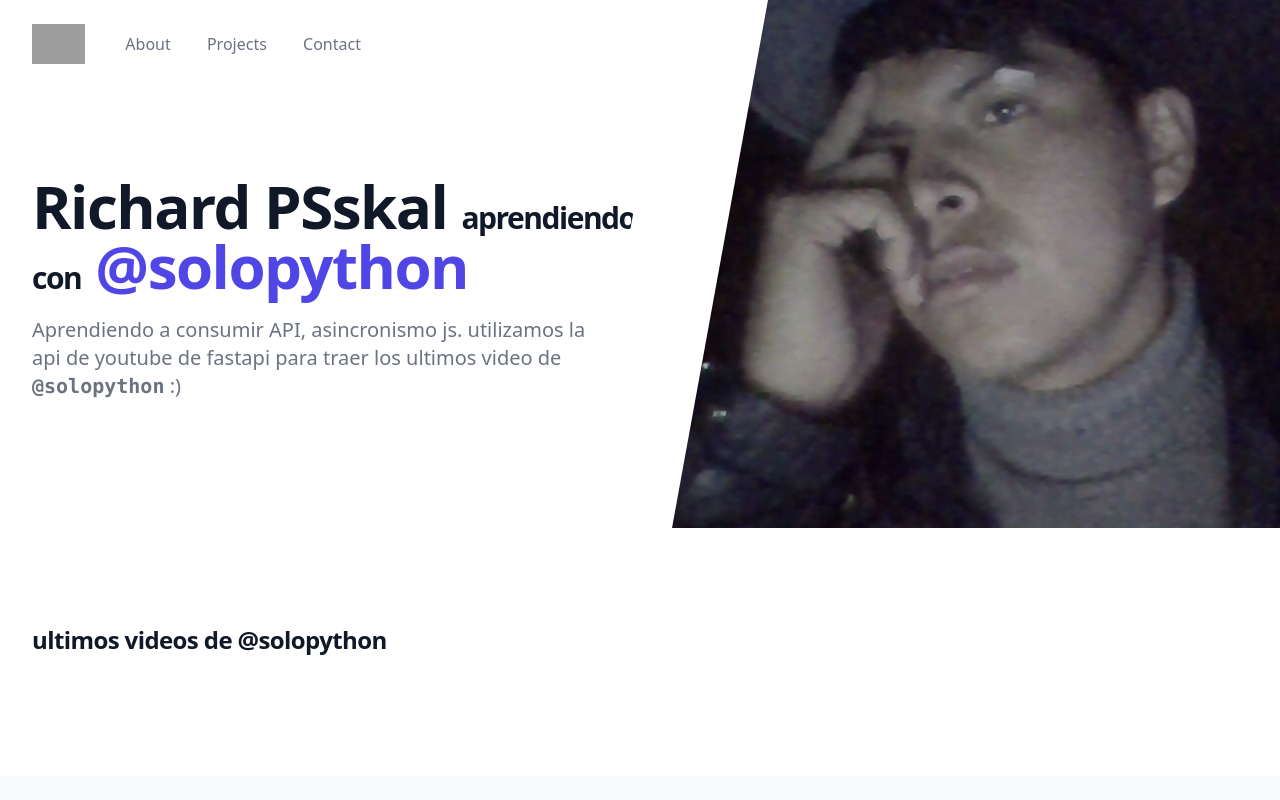
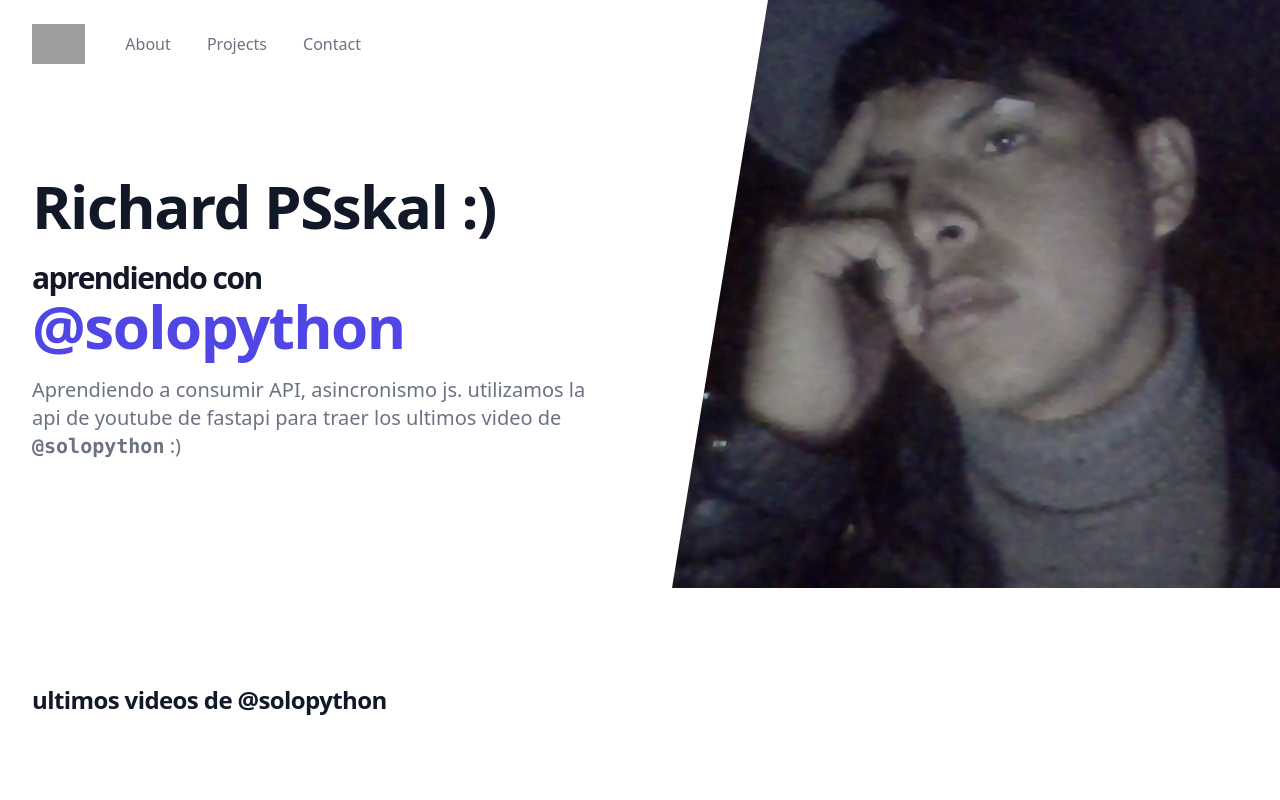
Before and after one commit to PSskal/landing-page-solopython, a website: page src/index.html in a window 1280 px wide. Shown: the top 800 px of the page. Drawn offline with nearby package versions, Linux system fonts and the light colour scheme; no server answers; grey boxes are pictures that could not be loaded.

Commit message:
the last commit

```diff
--- a/src/index.html
+++ b/src/index.html
@@ -39,7 +39,7 @@
         <main class="mt-10 mx-auto max-w-7xl px-4 sm:mt-12 sm:px-6 md:mt-16 lg:mt-20 lg:px-8 xl:mt-28">
           <div class="sm:text-center lg:text-left">
             <h1 class="text-4xl tracking-tight font-extrabold text-gray-900 sm:text-5xl md:text-6xl">
-              <span class="block xl:inline">Richard PSskal</span>
+              <span class="block xl:inline"> Richard PSskal :)</span>
               <span class="text-3xl">aprendiendo con</span>
               <span class="block text-indigo-600 xl:inline"><a href="https://www.youtube.com/@SoloPython">@solopython</a></span>
             </h1>
```
